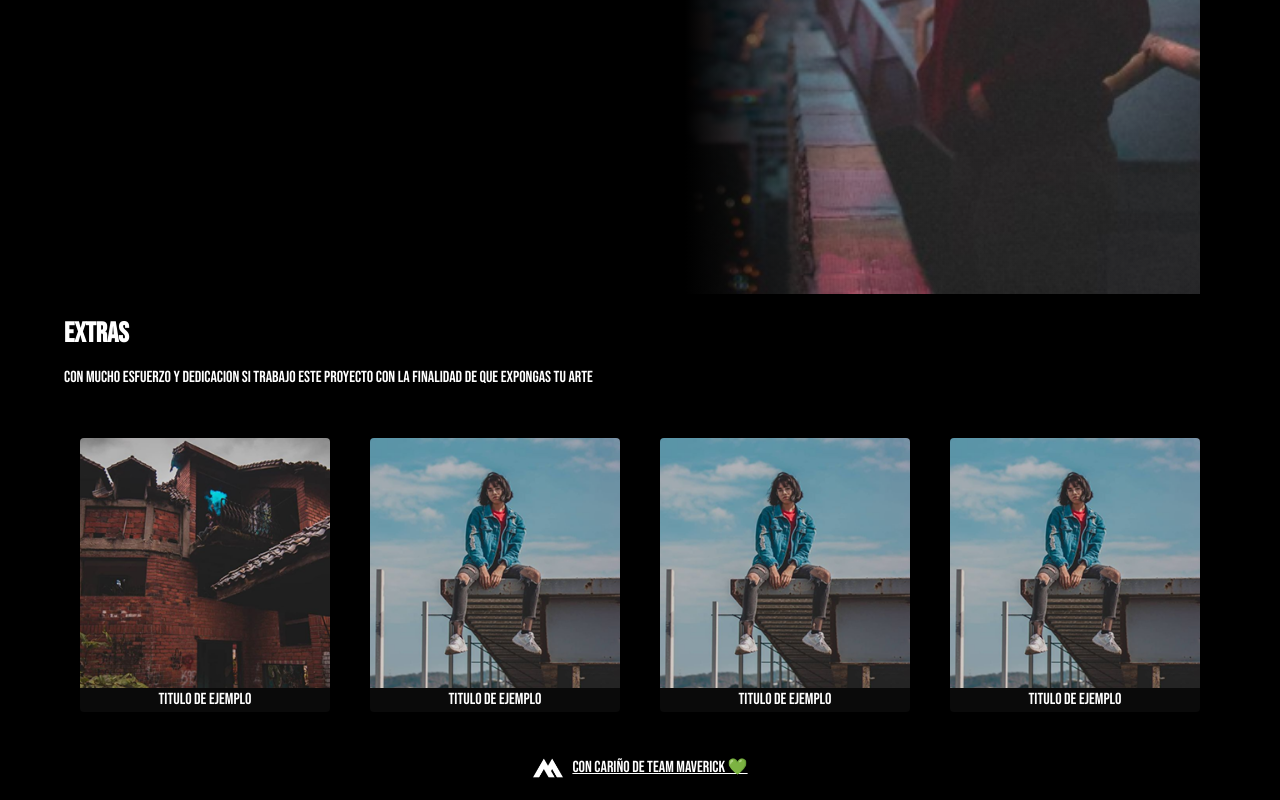
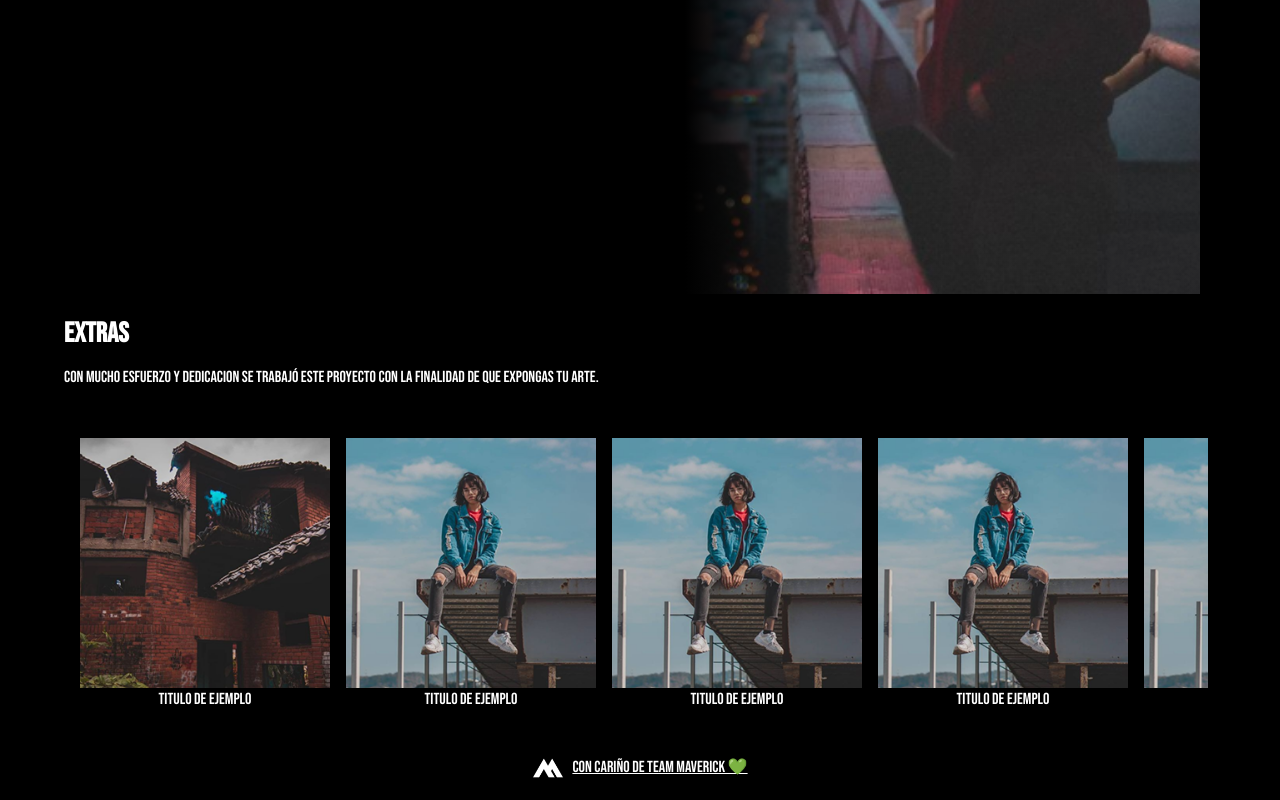
Before and after one commit to CeoNabux/Jhxnur, a Vue app: page / in a window 1280 px wide. Shown: the part 823-1623 px from the top of the page. Built offline with nearby package versions, Linux system fonts and the light colour scheme.

Commit message:
overflow in section added

```diff
--- a/src/components/sections/TheExtras.vue
+++ b/src/components/sections/TheExtras.vue
@@ -1,15 +1,14 @@
 <template lang="pug">
-  section.container.is-widescreen.is-flex.is-flex-direction-column
+  section.container.is-widescreen.is-flex.is-flex-direction-column.is-relative
     .content.has-text-white
       h2.has-text-white Extras
-      p Con mucho esfuerzo y dedicacion si trabajo este proyecto con la finalidad de que expongas tu arte
-    .container.p-2
-      .columns
-        .column.is-3(v-for='asset, i in assets' :key="i")
-          .card.my-4.mx-2.is-flex.is-flex-direction-column.has-background-black
-            .card-image
-              Figure.image
-                img(:src='asset.image')
+      p Con mucho esfuerzo y dedicacion se trabajó este proyecto con la finalidad de que expongas tu arte.
+    .container.is-widescreen.m-0.p-2.is-relative
+      .is-flex.is-flex-direction-row.scroll-wrap
+        .container(v-for='asset, i in assets' :key="i")
+          .asset-wrap.my-4.mx-2.is-flex.is-flex-direction-column.fondo
+            figure.image
+              img(:src='asset.image')
             .media
               .media-content
                 h3.has-text-white.has-text-centered {{ asset.title }}
@@ -35,7 +34,23 @@ export default {
         image: require("@/assets/photos/chica-en-techo.png"),
         title: "Titulo de ejemplo",
       },
+      {
+        image: require("@/assets/photos/chica-en-techo.png"),
+        title: "Titulo de ejemplo",
+      },
     ],
   }),
 };
 </script>
+
+<style scoped>
+.fondo {
+  background: #000 !important;
+}
+.scroll-wrap {
+  overflow-x: scroll;
+}
+.asset-wrap {
+  width: 250px;
+}
+</style>
```
